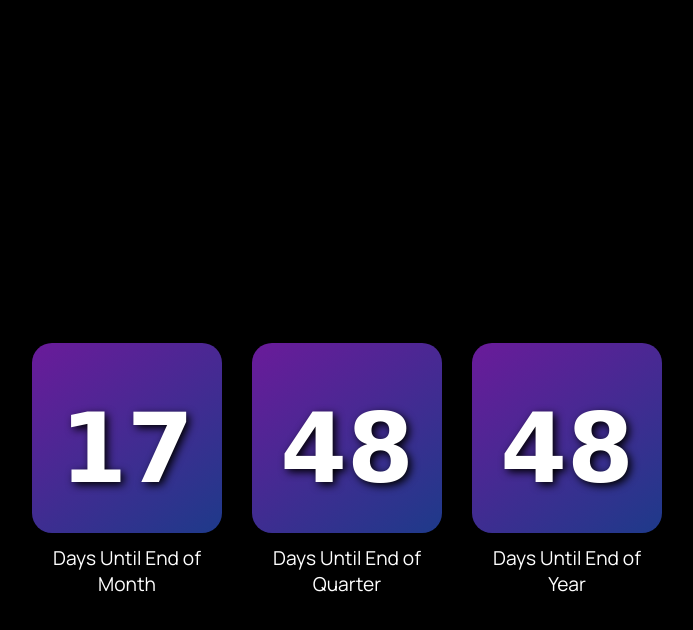
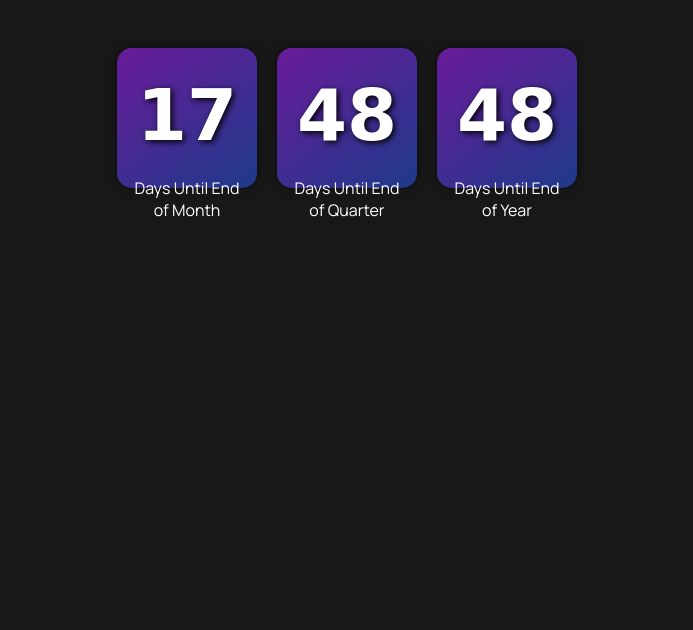
Before and after one commit to tfey621/countdowntimer, a plain HTML site: page index.html in a window 1280 px wide. Shown: the whole page, without its empty margins (293-986 px from the left). Drawn offline with Linux system fonts and the light colour scheme; a web font is replaced by a local one.

Commit message:
Update index.html

```diff
--- a/index.html
+++ b/index.html
@@ -14,9 +14,9 @@
     flex-direction: column;
     align-items: center;
     justify-content: center;
-    background: #000; /* Black background */
+    background: #181818; /* Notion's black background */
     color: #fff; /* White text */
-    height: 100vh;
+    height: auto;
     font-family: 'Manrope', sans-serif;
     padding: 20px;
   }
@@ -25,7 +25,7 @@
     display: flex;
     flex-direction: row;
     justify-content: center;
-    gap: 30px;
+    gap: 20px; /* Smaller gap between countdowns */
     margin-top: 20px;
   }
 
@@ -33,21 +33,21 @@
     display: flex;
     flex-direction: column;
     align-items: center;
-    padding: 20px;
-    border-radius: 20px;
+    padding: 10px; /* Reduced padding */
+    border-radius: 15px; /* Smaller border radius */
     background: linear-gradient(145deg, #6a1b9a, #1e3a8a); /* Teamworks purple and blue */
-    box-shadow: 0 0 20px rgba(0, 0, 0, 0.5);
-    width: 150px;
-    height: 150px; /* Square shape */
+    box-shadow: 0 0 10px rgba(0, 0, 0, 0.5);
+    width: 120px; /* Smaller width */
+    height: 120px; /* Smaller height */
     position: relative;
   }
 
   .bubble {
-    font-size: 6em; /* Larger bubble numbers */
-    padding: 20px;
+    font-size: 4.5em; /* Smaller bubble font size */
+    padding: 10px; /* Reduced padding */
     color: #fff;
-    text-shadow: 3px 3px 8px #000;
-    margin: 10px 0;
+    text-shadow: 2px 2px 6px #000;
+    margin: 5px 0;
     display: flex;
     align-items: center;
     justify-content: center;
@@ -56,8 +56,8 @@
   }
 
   .title {
-    font-size: 1.2em;
-    margin-top: 10px;
+    font-size: 1em; /* Smaller title font size */
+    margin-top: 5px;
     color: #fff; /* White for title text */
     font-weight: 400;
     text-align: center;
```
